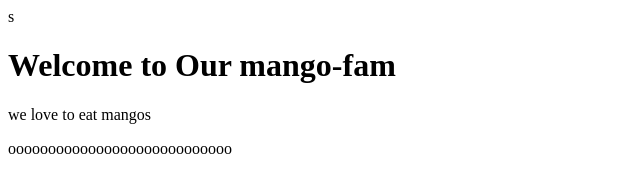
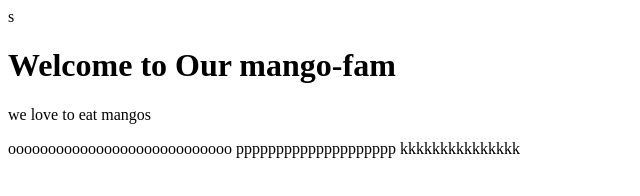
Before and after one commit to sureshsangineedi/TestTest-k8s, a plain HTML site: page appbox/mango-farm/index.html in a window 1280 px wide. Shown: the whole page, without its empty margins (0-640 px from the left). Drawn offline with Linux system fonts and the light colour scheme.

Commit message:
Update index.html

```diff
--- a/appbox/mango-farm/index.html
+++ b/appbox/mango-farm/index.html
@@ -8,5 +8,7 @@
   <h1>Welcome to Our mango-fam</h1>
   <p>we love to eat mangos</p>
   oooooooooooooooooooooooooooo
+  pppppppppppppppppppp
+  kkkkkkkkkkkkkkk
 </body>
 </html>
```
